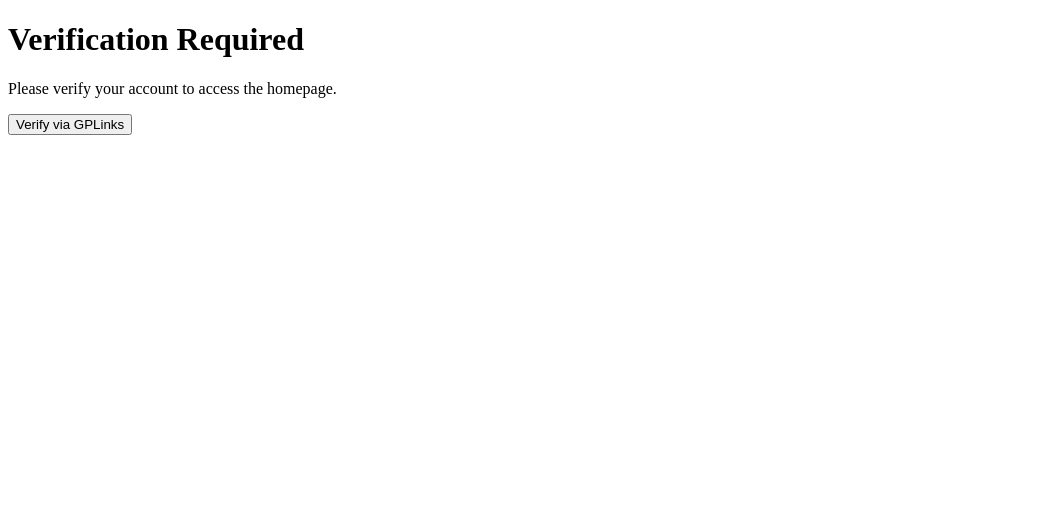
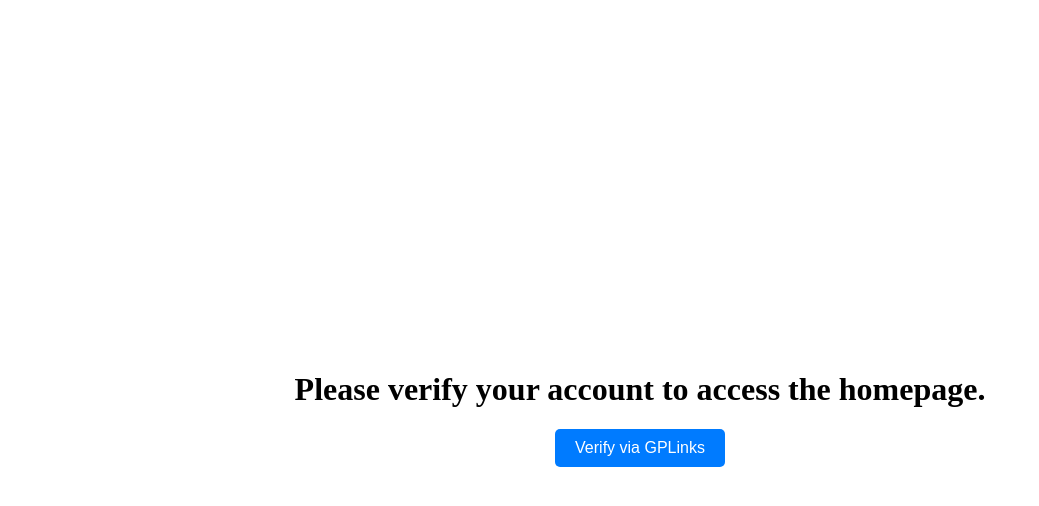
Before and after one commit to MadhanBlast/sample-NE, a Next.js app: page / in a window 1280 px wide. Shown: the top 506 px of the page, without its empty margins (0-1039 px from the left). Built offline with nearby package versions, Linux system fonts and the light colour scheme.

Commit message:
Update index.js

```diff
--- a/pages/index.js
+++ b/pages/index.js
@@ -1,37 +1,17 @@
-import React, { useState, useEffect } from 'react';
+import { useState } from "react";
 
-const HomePage = () => {
+export default function Home() {
   const [isVerified, setIsVerified] = useState(false);
-  const [isLoading, setIsLoading] = useState(false);
+  const [loading, setLoading] = useState(false);
   const [errorMessage, setErrorMessage] = useState("");
 
-  useEffect(() => {
-    console.log("[LOG] Checking token validity on app load...");
-    const storedToken = localStorage.getItem('verificationToken');
-    if (storedToken) {
-      const { expiry } = JSON.parse(storedToken);
-      if (new Date().getTime() < expiry) {
-        console.log("[LOG] Token found and is still valid.");
-        setIsVerified(true);
-        return;
-      }
-      console.log("[LOG] Token found but expired.");
-    } else {
-      console.log("[LOG] No token found in localStorage.");
-    }
-    setIsVerified(false);
-  }, []);
+  const handleVerification = async () => {
+    setLoading(true);
+    setErrorMessage(""); // Reset error message
+    try {
+      const apiKey = "e5bf7301b4ad442d45481de99fd656a182ec6507"; // Your API key
+      const callbackUrl = "https://noble-stevena-madhan-4575059f.koyeb.app/"; // Replace with your website URL
 
-  const handleVerify = async () => {
-    setIsLoading(true);
-    setErrorMessage("");
-    console.log("[LOG] Initiating verification process...");
-    const apiKey = "e5bf7301b4ad442d45481de99fd656a182ec6507";
-    const callbackUrl = `${window.location.origin}/?verified=true`;
-    console.log("[DEBUG] API Key:", apiKey);
-    console.log("[DEBUG] Callback URL:", callbackUrl);
-
-    try {
       const response = await fetch("https://gplinks.in/api", {
         method: "POST",
         headers: {
@@ -43,68 +23,53 @@
         }),
       });
 
+      if (!response.ok) {
+        throw new Error(`Server responded with ${response.status}`);
+      }
+
       const data = await response.json();
-      console.log("[LOG] API Response:", data);
 
-      if (response.ok && data.status === "success" && data.shortenedUrl) {
-        console.log("[LOG] Verification URL generated successfully:", data.shortenedUrl);
-        setIsLoading(false);
-        window.location.href = data.shortenedUrl;
+      if (data?.shortenedUrl) {
+        window.location.href = data.shortenedUrl; // Redirect user to GPLinks shortened URL
       } else {
-        console.error("[ERROR] API did not return a successful status:", data);
-        setIsLoading(false);
-        setErrorMessage(data.message || "Failed to generate verification URL.");
+        throw new Error("No shortened URL received from server.");
       }
     } catch (error) {
-      console.error("[ERROR] Fetch failed:", error);
-      setIsLoading(false);
+      console.error("Verification error:", error);
       setErrorMessage("An error occurred while contacting the server. Please try again later.");
+    } finally {
+      setLoading(false);
     }
   };
 
-  const handleTokenVerification = () => {
-    console.log("[LOG] User redirected back with verification. Saving token...");
-    const expiryTime = new Date().getTime() + 24 * 60 * 60 * 1000;
-    localStorage.setItem('verificationToken', JSON.stringify({ token: 'valid-token', expiry: expiryTime }));
-    setIsVerified(true);
-  };
-
-  useEffect(() => {
-    console.log("[LOG] Checking for verification callback...");
-    const urlParams = new URLSearchParams(window.location.search);
-    if (urlParams.get('verified') === 'true') {
-      console.log("[LOG] Verification callback detected. Marking user as verified.");
-      handleTokenVerification();
-    } else {
-      console.log("[LOG] No verification callback detected.");
-    }
-  }, []);
+  if (!isVerified) {
+    return (
+      <div style={{ display: "flex", flexDirection: "column", alignItems: "center", justifyContent: "center", height: "100vh" }}>
+        <h1>Please verify your account to access the homepage.</h1>
+        {errorMessage && <p style={{ color: "red" }}>{errorMessage}</p>}
+        <button
+          onClick={handleVerification}
+          style={{
+            padding: "10px 20px",
+            fontSize: "16px",
+            backgroundColor: "#007bff",
+            color: "#fff",
+            border: "none",
+            borderRadius: "5px",
+            cursor: "pointer",
+          }}
+          disabled={loading}
+        >
+          {loading ? "Verifying..." : "Verify via GPLinks"}
+        </button>
+      </div>
+    );
+  }
 
   return (
     <div>
-      {!isVerified ? (
-        <div>
-          <h1>Verification Required</h1>
-          <p>Please verify your account to access the homepage.</p>
-          {errorMessage && (
-            <div style={{ color: 'red', marginTop: '10px' }}>
-              {errorMessage}
-            </div>
-          )}
-          {isLoading ? (
-            <div>Loading...</div>
-          ) : (
-            <button onClick={handleVerify}>Verify via GPLinks</button>
-          )}
-        </div>
-      ) : (
-        <div>
-          <h1>Welcome to the Home Page!</h1>
-          <p>You have successfully verified your account and can now access the content.</p>
-        </div>
-      )}
+      <h1>Welcome to the Homepage!</h1>
+      <p>You have successfully verified your account.</p>
     </div>
   );
-};
-
-export default HomePage;
+}
```
